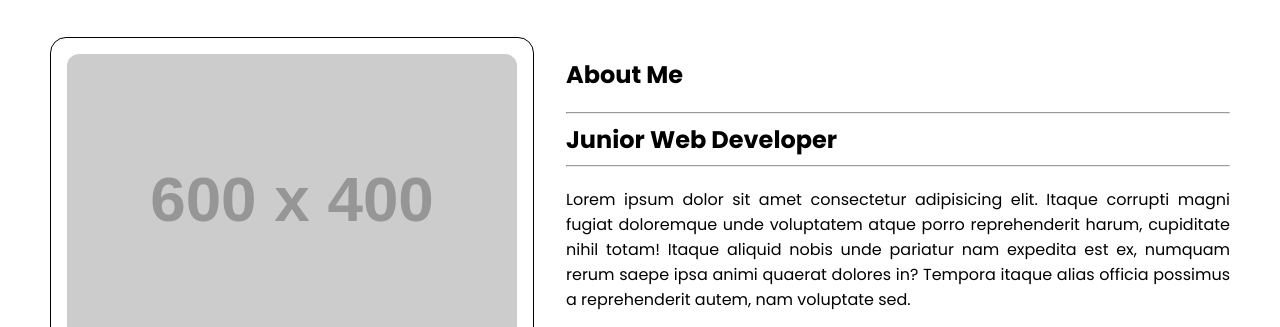
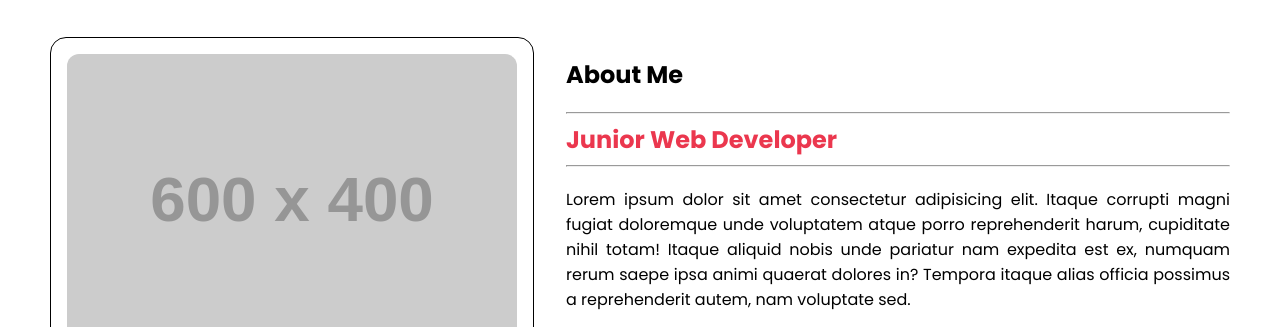
Before and after one commit to Danu-prasetyo/trial-class-4, a plain HTML site: page index.html in a window 1280 px wide. Shown: the part 74-401 px from the top of the page. Drawn offline with nearby package versions, Linux system fonts and the light colour scheme; placeholder pictures from the web are drawn by us; a web font is replaced by a local one.

Commit message:
edit title

```diff
--- a/style.css
+++ b/style.css
@@ -94,6 +94,7 @@ argumen odd/even untuk milih posisi dengan urutan ganjil/genap */
 
 .right h2 {
   margin: 0;
+  color: #eb374e;
 }
 
 .right p {
```
